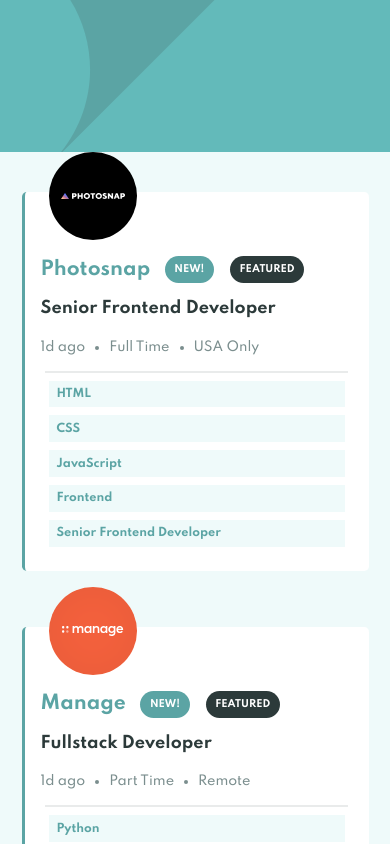
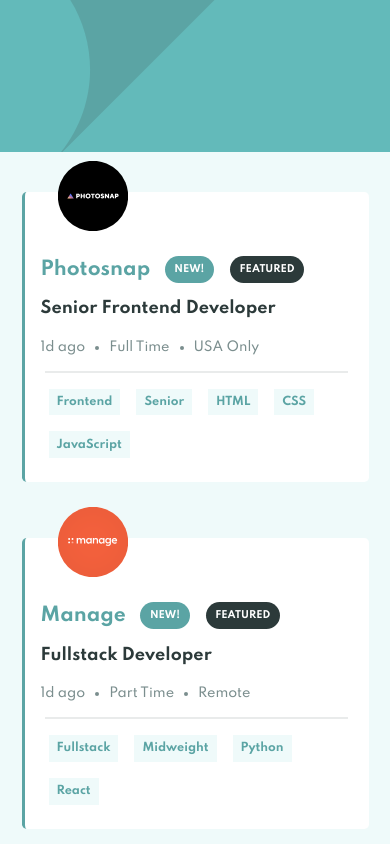
Before and after one commit to Afshar07/static-job-listings-vue, a Vue app: page / in a window 390 px wide. Shown: the top 844 px of the page. Built offline with nearby package versions, Linux system fonts and the light colour scheme.

Commit message:
Add filter-badges div and styles

```diff
--- a/src/components/AvailableJobs.vue
+++ b/src/components/AvailableJobs.vue
@@ -14,11 +14,13 @@
     <job-description :description="jobDescription"></job-description>
 
     <hr />
-    <filter-badge
-      v-for="filter in filterBadge"
-      :key="filter"
-      :filter="filter"
-    ></filter-badge>
+    <div class="filter-badges">
+      <filter-badge
+        v-for="filter in filterBadge"
+        :key="filter"
+        :filter="filter"
+      ></filter-badge>
+    </div>
   </div>
 </template>
 
@@ -35,6 +37,7 @@ export default {
     "isNew",
     "isFeatured",
     "position",
+    "level",
     "role",
     "postedTime",
     "contract",
@@ -45,7 +48,7 @@ export default {
   data() {
     return {
       imgLinkNew: require(`../assets/${this.logo}`),
-      filterBadge: [...this.languages, ...this.tools, this.role, this.position],
+      filterBadge: [this.role, this.level, ...this.languages, ...this.tools],
       jobDescription: [this.postedTime, this.contract, this.location],
     };
   },
@@ -75,6 +78,7 @@ export default {
     position: absolute;
     top: -2.5rem;
     left: 1.5rem;
+    transform: scale(0.8);
   }
   .new-border {
     border-left: 3px solid #5ba4a4;
@@ -97,5 +101,9 @@ export default {
     width: 97%;
     border-bottom: 2px solid rgba(44, 58, 58, 0.1);
   }
+  .filter-badges {
+    display: flex;
+    flex-wrap: wrap;
+  }
 }
 </style>
```
